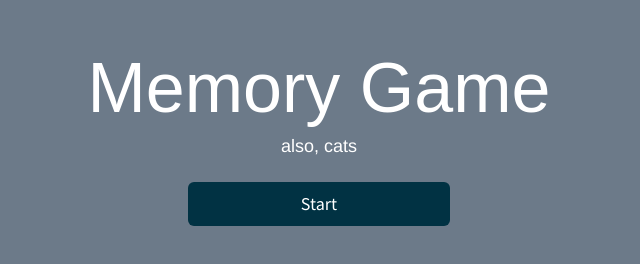
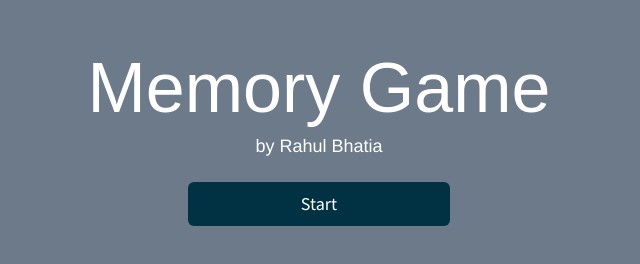
Before and after one commit to rbhatia46/MemoryGame, a plain HTML site: page index.html in a window 1280 px wide. Shown: the full height of the page, 321-961 px from the left. Drawn offline with nearby package versions, Linux system fonts and the light colour scheme; a web font is replaced by a local one.

Commit message:
Update index.html

```diff
--- a/index.html
+++ b/index.html
@@ -13,7 +13,7 @@
             <div id="wrapper">
                 <div class="game-title">
                     <h1>Memory Game</h1>
-                    <h4>also, cats</h4>
+                    <h4>by Rahul Bhatia</h4>
                 </div>
                 <div class="inner cover">
                     <button class="btn btn-primary btn-lg btn-block" id="start" class="btn">Start</button>
```
